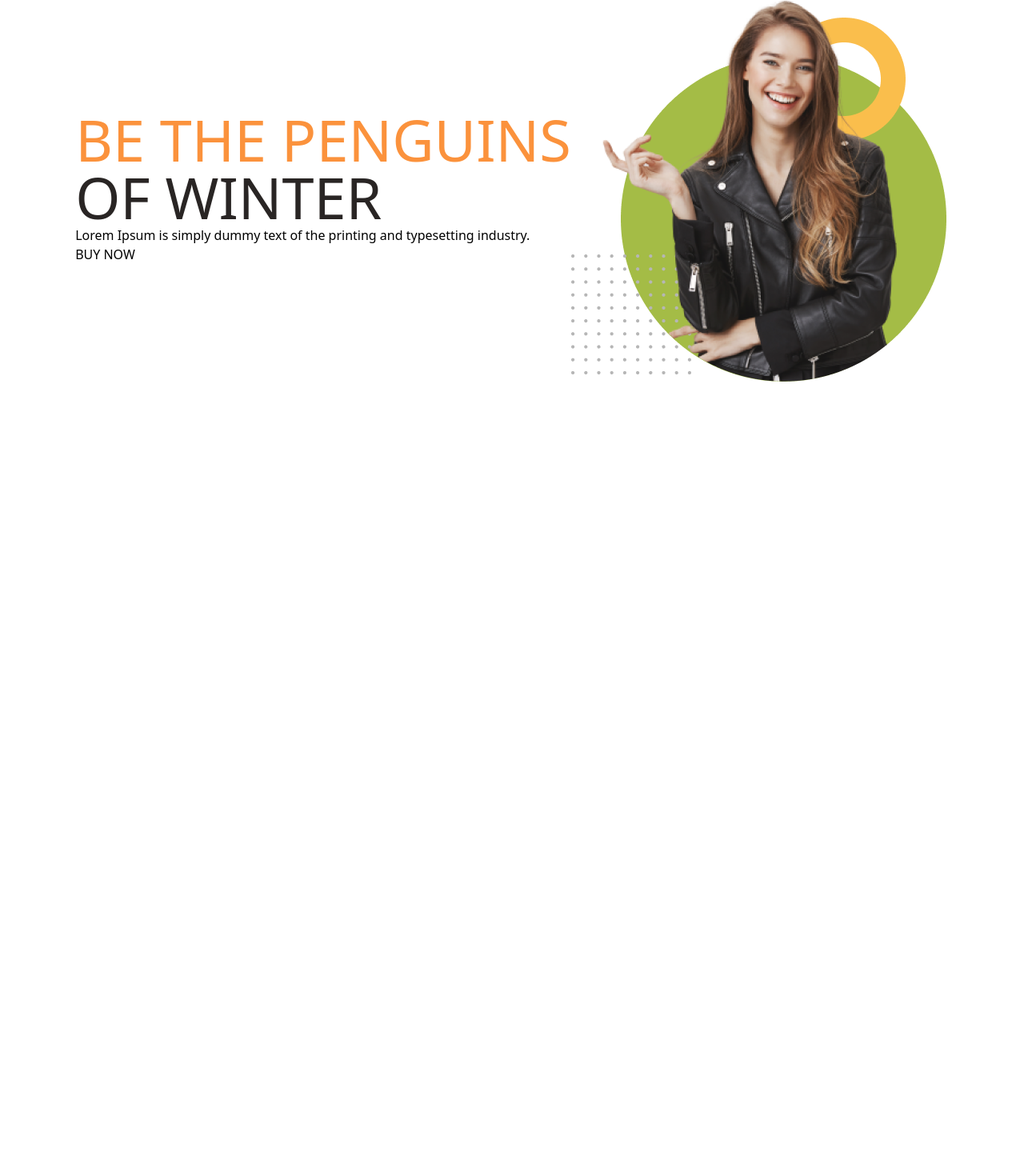
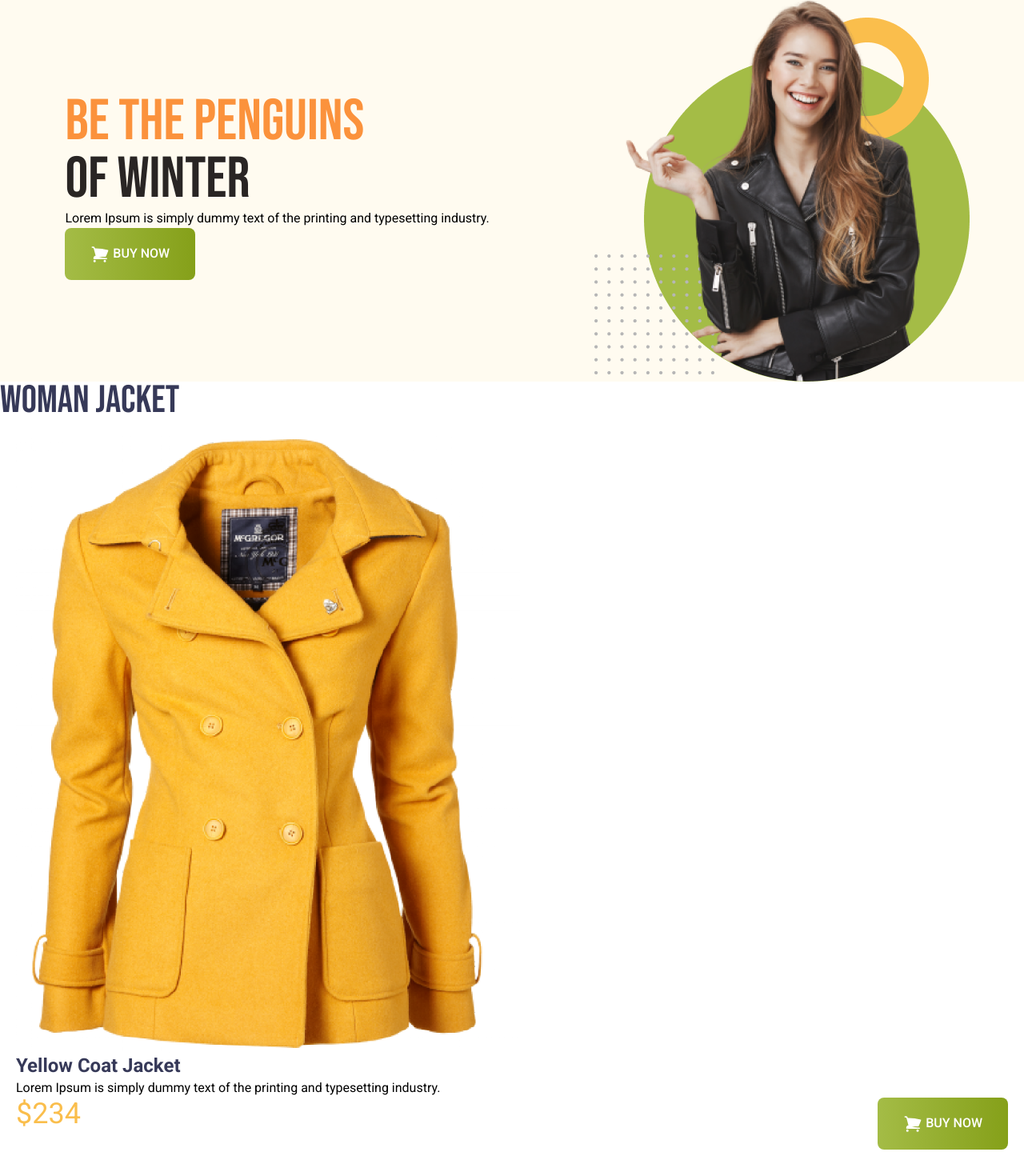
Before and after one commit to Mehedihasan-99/penguin-file-tailwind, a plain HTML site: page index.html in a window 1280 px wide. Shown: the part 10-1460 px from the top of the page at 80% size. Before the commit the page ends 800 px from the top, so only its background shows below. Drawn offline with nearby package versions, Linux system fonts and the light colour scheme.

Commit message:
added card

```diff
--- a/index.html
+++ b/index.html
@@ -6,20 +6,37 @@
     <title>Penguin </title>
     <!-- tailwind cdn -->
     <script src="https://cdn.tailwindcss.com"></script>
+    <!-- google font -->
+    <link rel="preconnect" href="https://fonts.googleapis.com">
+    <link rel="preconnect" href="https://fonts.gstatic.com" crossorigin>
+    <link href="https://fonts.googleapis.com/css2?family=Bebas+Neue&family=Roboto:ital,wght@0,100;0,300;0,400;0,500;0,700;0,900;1,100;1,300;1,400;1,500;1,700;1,900&display=swap" rel="stylesheet">
+    <style>
+        .font-bebas-neue {
+            font-family: "Bebas Neue", sans-serif;
+        }
+        .font-roboto {
+            font-family: "Roboto", sans-serif;
+        }
+
+    </style>
+
 </head>
-<body>
-    <header>
+<body class="font-roboto">
+    <header class="bg-[#FFFBF0]">
         <nav>
 
         </nav>
         <!-- banner start -->
-        <div class="flex justify-center items-center">
+        <div class="md:flex pl-4 md:justify-around md:items-center">
             <div>
-                <h1 class="text-7xl uppercase"><span class="text-orange-400">Be the Penguins</span>
+                <h1 class="font-bebas-neue text-7xl uppercase"><span class="text-orange-400">Be the Penguins</span>
                 <br><span class="text-stone-800">of Winter</span></h1>
                 <p>Lorem Ipsum is simply dummy text of the printing
                     and typesetting industry.</p>
-                <button>BUY NOW</button>
+                <button class="bg-gradient-to-r from-[#A4BC46] to-[#85A019] py-5 px-8 rounded-lg font-medium text-white"><svg xmlns="http://www.w3.org/2000/svg" fill="white" viewBox="0 0 24 24" stroke-width="1.5" stroke="currentColor" class="size-6 text-white inline ">
+                    <path stroke-linecap="round" stroke-linejoin="round" d="M2.25 3h1.386c.51 0 .955.343 1.087.835l.383 1.437M7.5 14.25a3 3 0 0 0-3 3h15.75m-12.75-3h11.218c1.121-2.3 2.1-4.684 2.924-7.138a60.114 60.114 0 0 0-16.536-1.84M7.5 14.25 5.106 5.272M6 20.25a.75.75 0 1 1-1.5 0 .75.75 0 0 1 1.5 0Zm12.75 0a.75.75 0 1 1-1.5 0 .75.75 0 0 1 1.5 0Z" />
+                  </svg>
+                  BUY NOW</button>
             </div>
             <div>
                 <img src="./images/model.png" alt="">
@@ -27,7 +44,29 @@
         </div>
     </header>
 
-    <main></main>
+    <main>
+        <!-- woman jacket -->
+         <section>
+            <h1 class=" text-5xl text-[#363958] font-bebas-neue">woman jacket</h1>
+            <!-- jacket card container -->
+            <div>
+                <!-- jacket card -->
+                 <div class="p-5">
+                    <img src="./images/jacket-1.png" alt="">
+                    <h4 class="text-2xl font-bold text-[#363958]"> Yellow Coat Jacket </h4>
+                    <p>Lorem Ipsum is simply dummy text of the
+                        printing and typesetting industry.</p>
+                    <div class="flex justify-between">
+                        <h2 class="text-[#fabe4c] text-4xl">$234</h2>
+                        <button class="bg-gradient-to-r from-[#A4BC46] to-[#85A019] py-5 px-8 rounded-lg font-medium text-white"><svg xmlns="http://www.w3.org/2000/svg" fill="white" viewBox="0 0 24 24" stroke-width="1.5" stroke="currentColor" class="size-6 text-white inline ">
+                            <path stroke-linecap="round" stroke-linejoin="round" d="M2.25 3h1.386c.51 0 .955.343 1.087.835l.383 1.437M7.5 14.25a3 3 0 0 0-3 3h15.75m-12.75-3h11.218c1.121-2.3 2.1-4.684 2.924-7.138a60.114 60.114 0 0 0-16.536-1.84M7.5 14.25 5.106 5.272M6 20.25a.75.75 0 1 1-1.5 0 .75.75 0 0 1 1.5 0Zm12.75 0a.75.75 0 1 1-1.5 0 .75.75 0 0 1 1.5 0Z" />
+                          </svg>
+                          BUY NOW</button>
+                    </div>
+                 </div>
+            </div>
+         </section>
+    </main>
     <footer></footer>
 </body>
 </html>
```
